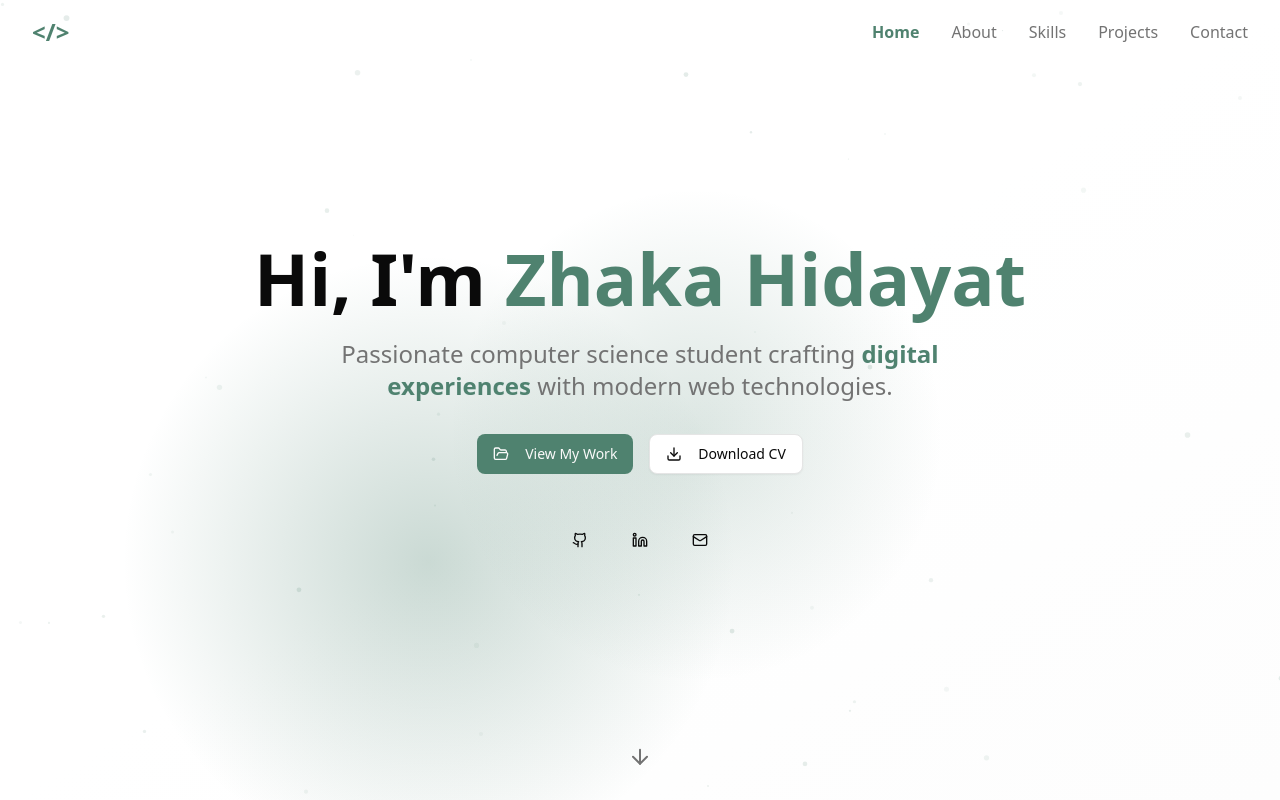
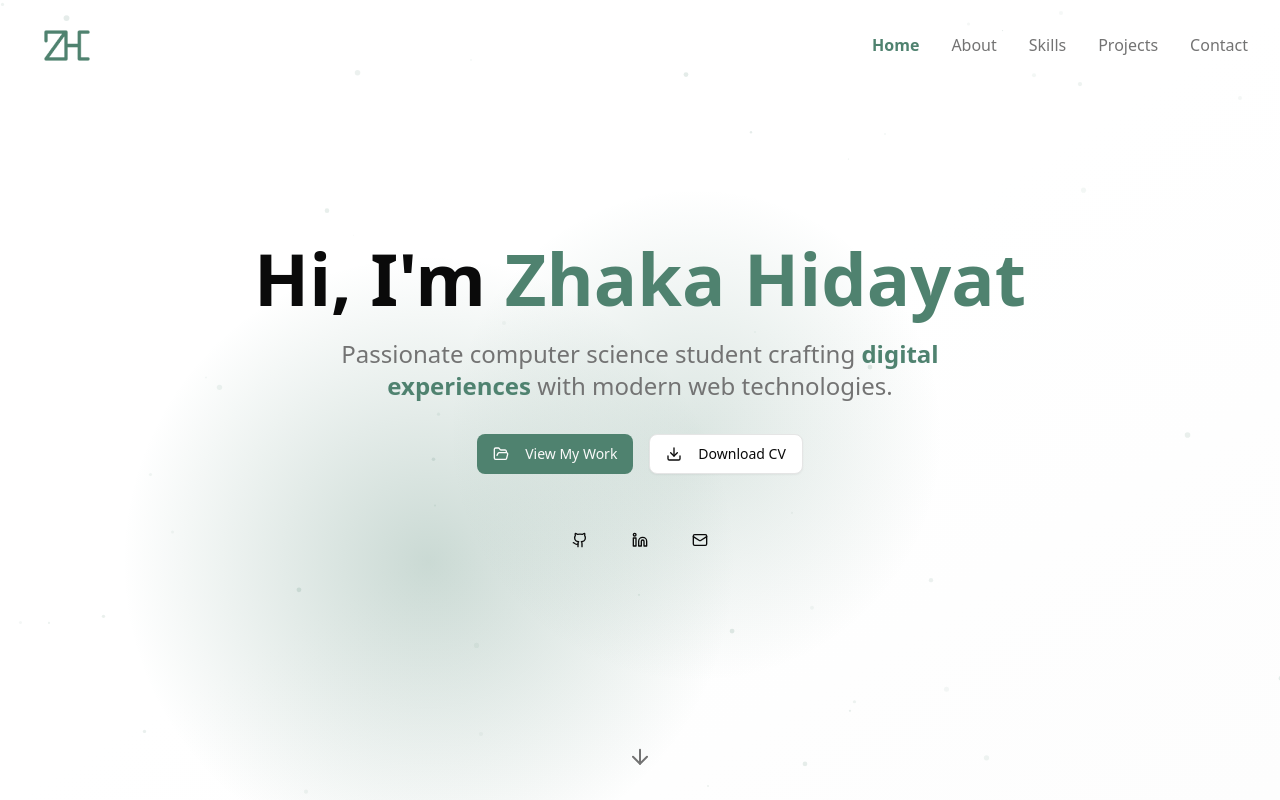
Before and after one commit to zhakazx/frontend-portfolio-v3, a Next.js app: page / in a window 1280 px wide. Shown: the top 800 px of the page. Built offline with nearby package versions, Linux system fonts and the light colour scheme.

Commit message:
Add logo image and update navigation component

```diff
--- a/components/navigation.tsx
+++ b/components/navigation.tsx
@@ -1,6 +1,7 @@
 "use client";
 import { useState, useEffect } from "react";
 import Link from "next/link";
+import Image from "next/image";
 import { Button } from "@/components/ui/button";
 import {
   Sheet,
@@ -45,9 +46,10 @@ export function Navigation() {
     >
       <div className="container mx-auto px-4 sm:px-6 lg:px-8">
         <div className="flex justify-between items-center py-4">
-          <Link href="/" className="text-2xl font-bold text-primary">
+          {/* <Link href="/" className="text-2xl font-bold text-primary">
             {"</>"}
-          </Link>
+          </Link> */}
+          <Image src="/logo-zh.png" alt="Logo" width={70} height={70} />
 
           {/* Desktop Navigation */}
           <div className="hidden md:flex space-x-8">
```
Also changed, not shown: public/logo-zh.png (added).
